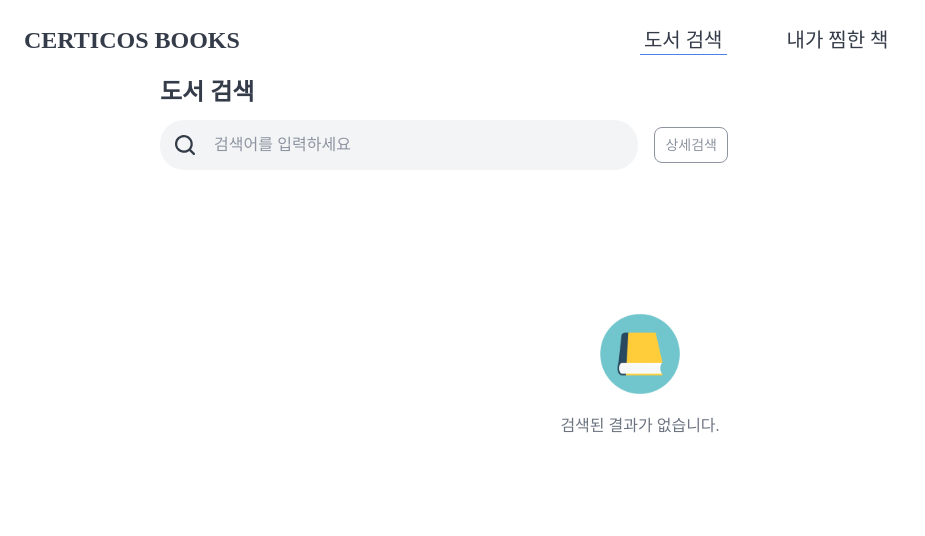
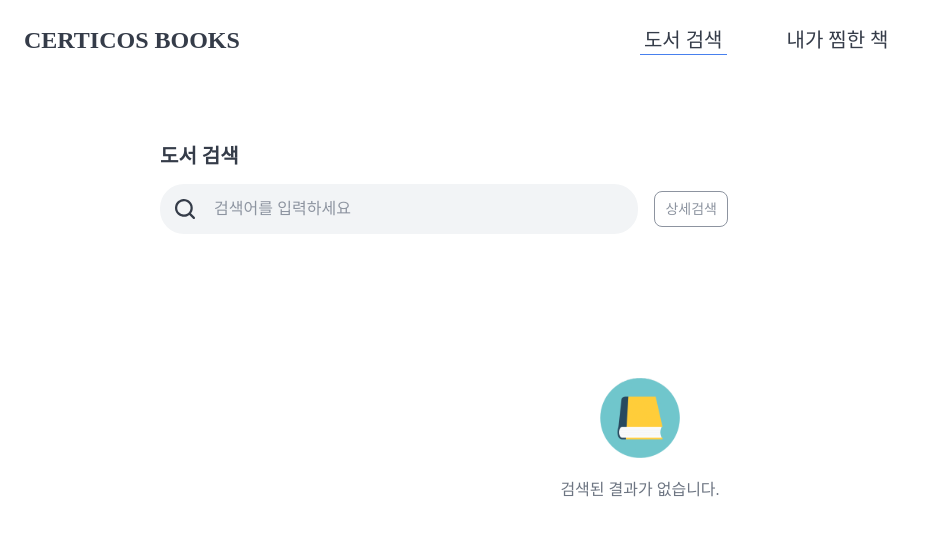
Before and after one commit to jihyunan-dev/CDRI-assignments, a React (Vite) app: page / in a window 1280 px wide. Shown: the top 536 px of the page, without its empty margins (0-925 px from the left). Built offline with nearby package versions, Linux system fonts and the light colour scheme; no server answers.

Commit message:
ui: 페이지 여백, 타이틀 수정

```diff
--- a/src/components/Page.tsx
+++ b/src/components/Page.tsx
@@ -17,7 +17,7 @@ export function Page({ children }: PageProps) {
 const style = ({ bgColor = 'white' }: { bgColor?: string }) => css`
   width: 100%;
   margin-top: ${HEADER_HEIGHT}px;
-  padding-bottom: 72px;
+  padding: 64px 0 72px 0;
   background-color: ${bgColor};
 
   .page-content {
--- a/src/pages/SearchPage.tsx
+++ b/src/pages/SearchPage.tsx
@@ -33,7 +33,7 @@ export function SearchPage() {
     <Page>
       <Stack dir="column" gap={24} width="100%">
         <Stack as="section" dir="column" gap={16} width="568px">
-          <Typography.Title type="title1">도서 검색</Typography.Title>
+          <Typography.Title type="title2">도서 검색</Typography.Title>
           <Stack width="100%" align="center" gap={16}>
             <SearchField placeholder="검색어를 입력하세요" submitValue={submitSearchValue} />
             <Button size="small" color="outline">
```
